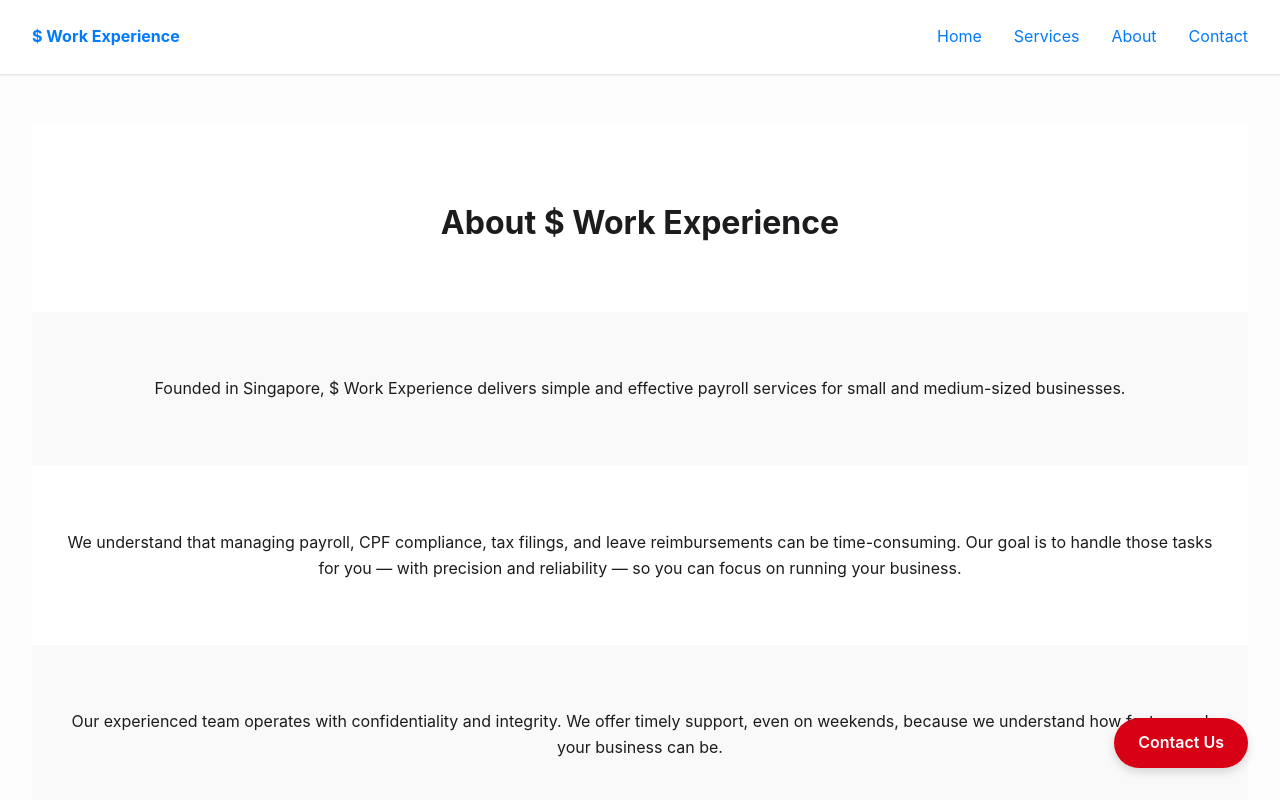
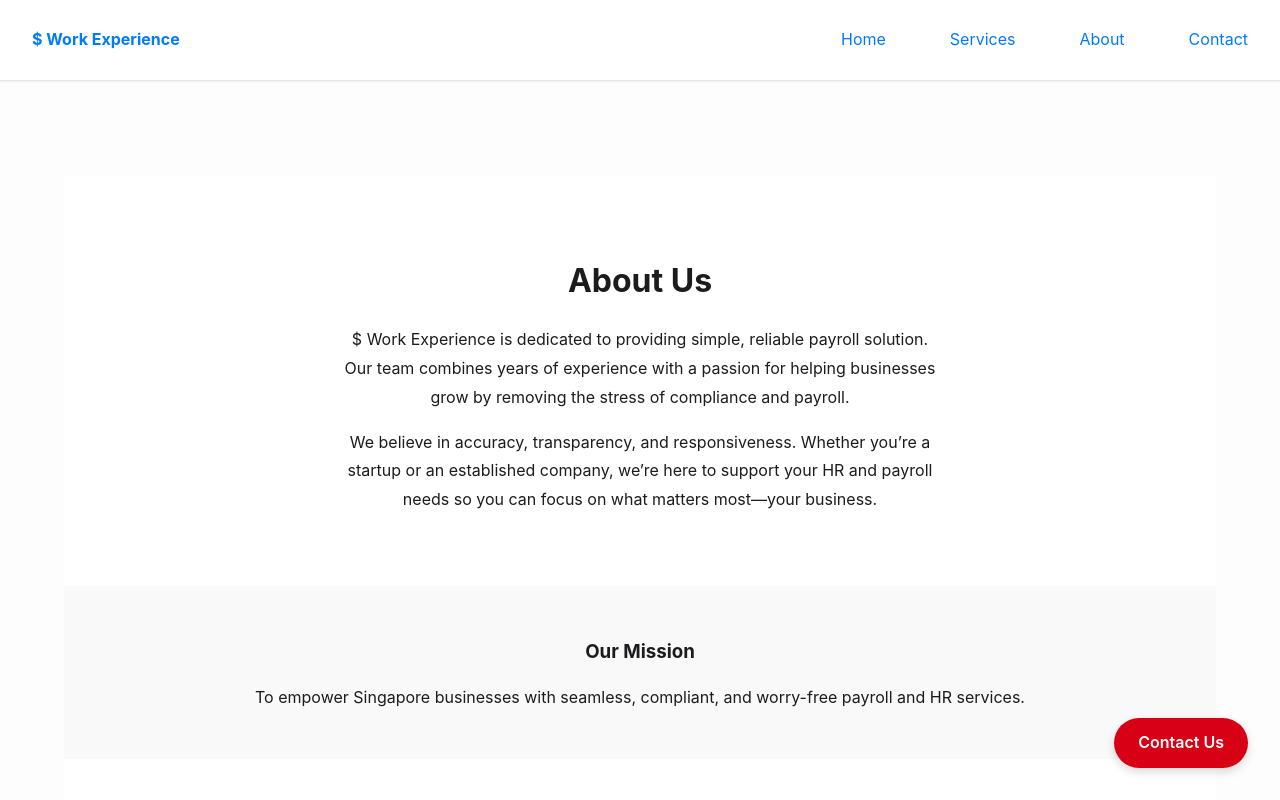
Before and after one commit to IHAT89/work-experience-site, a Next.js app: page /about in a window 1280 px wide. Shown: the top 800 px of the page. Built offline with nearby package versions, Linux system fonts and the light colour scheme.

Commit message:
Initial commit: stable version before hero graphic changes

```diff
--- a/components/Layout.js
+++ b/components/Layout.js
@@ -1,15 +1,21 @@
-// components/Layout.js
-import React from 'react';
+import React, { useState } from 'react';
 import Link from 'next/link';
-import Head from 'next/head';
 import '../styles/globals.css';
 
 export default function Layout({ children }) {
+  const [menuOpen, setMenuOpen] = useState(false);
+  const toggleMenu = () => setMenuOpen(!menuOpen);
+
   return (
     <>
       <header>
         <div><strong>$ Work Experience</strong></div>
-        <nav>
+
+        {/* Hamburger Icon */}
+        <button className="hamburger" onClick={toggleMenu}>☰</button>
+
+        {/* Navigation */}
+        <nav className={menuOpen ? 'nav open' : 'nav'}>
           <Link href="/" legacyBehavior><a>Home</a></Link>
           <Link href="/services" legacyBehavior><a>Services</a></Link>
           <Link href="/about" legacyBehavior><a>About</a></Link>
@@ -20,8 +26,8 @@ export default function Layout({ children }) {
       <main>{children}</main>
 
       {/* Floating Contact Button */}
-      <Link href="/contact" legacyBehavior>
-        <a className="floating-cta">Contact Us</a>
+      <Link href="/contact#name" className="floating-cta">
+        Contact Us
       </Link>
 
       <footer>
--- a/pages/_app.js
+++ b/pages/_app.js
@@ -1,9 +1,13 @@
-// pages/_app.js
 import Head from 'next/head';
+import Script from 'next/script';
+import { useRouter } from 'next/router';
 import '../styles/globals.css';
 import Layout from '../components/Layout';
 
 export default function App({ Component, pageProps }) {
+  const router = useRouter();
+  const canonicalUrl = `https://workexperience.sg${router.asPath === '/' ? '' : router.asPath}`;
+
   return (
     <>
       <Head>
@@ -17,18 +21,18 @@ export default function App({ Component, pageProps }) {
           content="Singapore payroll, CPF, IRAS, salary disbursement, reimbursements, compliance services, HR support"
         />
         <meta name="robots" content="index, follow" />
-
-        {/* ✅ This is the correct favicon line */}
         <link rel="icon" href="/favicon.ico" />
-
+        <link rel="apple-touch-icon" href="/apple-touch-icon.png" />
+        <link rel="canonical" href={canonicalUrl} />
         {/* Open Graph / Facebook */}
         <meta property="og:title" content="$ Work Experience – Payroll Simplified" />
-        <meta property="og:description" content="Fast, accurate payroll and compliance services for growing businesses in Singapore." />
+        <meta
+          property="og:description"
+          content="Fast, accurate payroll and compliance services for growing businesses in Singapore."
+        />
         <meta property="og:image" content="/images/hero-illustration.png" />
-        {/* Update this once you have your domain: */}
-        {/* <meta property="og:url" content="https://yourdomain.com" /> */}
+        {/* <meta property="og:url" content="https://workexperience.sg" /> */}
         <meta property="og:type" content="website" />
-
         {/* Twitter Card */}
         <meta name="twitter:card" content="summary_large_image" />
         <meta name="twitter:title" content="$ Work Experience – Payroll Simplified" />
@@ -36,6 +40,26 @@ export default function App({ Component, pageProps }) {
         <meta name="twitter:image" content="/images/hero-illustration.png" />
       </Head>
 
+      {/* Google Analytics (replace G-XXXXXXXXXX with your GA4 Measurement ID) */}
+      <Script
+        src="https://www.googletagmanager.com/gtag/js?id=G-XXXXXXXXXX"
+        strategy="afterInteractive"
+      />
+      <Script
+        id="google-analytics"
+        strategy="afterInteractive"
+        dangerouslySetInnerHTML={{
+          __html: `
+            window.dataLayer = window.dataLayer || [];
+            function gtag(){dataLayer.push(arguments);}
+            gtag('js', new Date());
+            gtag('config', 'G-XXXXXXXXXX', {
+              page_path: window.location.pathname,
+            });
+          `,
+        }}
+      />
+
       <Layout>
         <Component {...pageProps} />
       </Layout>
--- a/pages/about.js
+++ b/pages/about.js
@@ -1,43 +1,47 @@
 // pages/about.js
 import Head from 'next/head';
+
 export default function About() {
   return (
     <>
       <Head>
-     <title>About Us | $ Work Experience</title>
-        <meta name="description" content="Learn more about our team and mission at $ Work Experience." />
-        <meta property="og:title" content="About Us | $ Work Experience" />
-        <meta property="og:description" content="Learn more about our team and mission at $ Work Experience." />
+        <title>About | $ Work Experience</title>
+        <meta
+          name="description"
+          content="Learn more about $ Work Experience, our mission, and our team."
+        />
       </Head>
+
+      <main>
         <section className="section">
-        <h2 className="section-title">About $ Work Experience</h2>
+          <div className="container about-narrow">
+            <h2 className="section-title">About Us</h2>
+            <p>
+              $ Work Experience is dedicated to providing simple, reliable payroll solution.
+              Our team combines years of experience with a passion for helping businesses grow by removing the stress of compliance and payroll.
+            </p>
+            <p>
+              We believe in accuracy, transparency, and responsiveness. Whether you’re a startup or an established company, we’re here to support your HR and payroll needs so you can focus on what matters most—your business.
+            </p>
+          </div>
         </section>
-
         <section className="section-alt">
+          <div className="container">
+            <h3>Our Mission</h3>
             <p>
-          Founded in Singapore, $ Work Experience delivers simple and effective payroll services for small and medium-sized businesses.
+              To empower Singapore businesses with seamless, compliant, and worry-free payroll and HR services.
             </p>
+          </div>
         </section>
-
         <section className="section">
+          <div className="container">
+            <h3>Meet the Team</h3>
             <p>
-          We understand that managing payroll, CPF compliance, tax filings, and leave reimbursements can be time-consuming.
-          Our goal is to handle those tasks for you — with precision and reliability — so you can focus on running your business.
+              Our team is made up of payroll specialists, HR advisors, and tech enthusiasts who care about your success.
             </p>
+          </div>
         </section>
-
-      <section className="section-alt">
-        <p>
-          Our experienced team operates with confidentiality and integrity. We offer timely support, even on weekends,
-          because we understand how fast-paced your business can be.
-        </p>
-      </section>
-
-      <section className="section">
-        <p>
-          Whether you&apos;re just starting up or scaling fast, we adapt to your needs and ensure you remain compliant, efficient, and informed.
-        </p>
-      </section>
+      </main>
     </>
   );
 }
--- a/styles/globals.css
+++ b/styles/globals.css
@@ -1,3 +1,20 @@
+/* Consistent section spacing (top margin below header, bottom margin above footer) */
+html {
+  scroll-behavior: smooth;
+}
+
+main > section:first-of-type {
+  margin-top: 0;
+}
+
+main > section:last-of-type {
+  margin-bottom: 1rem;
+}
+
+main {
+  padding-top: 0; /* Space for sticky header */
+}
+
 body {
   margin: 0;
   font-family: -apple-system, BlinkMacSystemFont, "Segoe UI", Roboto, Helvetica, Arial, sans-serif;
@@ -8,7 +25,8 @@ body {
 
 header, footer {
   background-color: #ffffffcc;
-  padding: 1.5rem 2rem;
+  min-height: 80px;
+  padding: 0 2rem;
   display: flex;
   align-items: center;
   justify-content: space-between;
@@ -105,13 +123,44 @@ h1, h2, h3 {
 }
 
 .section-alt {
-  padding: 3rem 2rem;
+  padding-top: 2rem;
+  padding-bottom: 2rem;
+  padding-left: 2rem;
+  padding-right: 2rem;
   background-color: #f9f9f9;
+  /*opacity: 0; */
+  /*transform: translateY(24px);*/
+  /*transition: opacity 0.6s cubic-bezier(.4,0,.2,1), transform 0.6s cubic-bezier(.4,0,.2,1);*/
 }
 
 .section-title {
   font-size: 2rem;
   margin-bottom: 1rem;
+}
+
+.section:hover,
+.section-alt:hover {
+  box-shadow: 0 4px 16px rgba(0,0,0,0.06);
+  transition: box-shadow 0.3s;
+}
+
+.about-narrow {
+  max-width: 600px;
+  line-height: 1.8;
+  margin-bottom: 1.5rem;
+  margin-left: auto;
+  margin-right: auto;
+  text-align: center;
+}
+
+.no-bullets {
+  list-style-type: none;
+  padding-left: 0;
+  margin-left: 0;
+}
+
+#name {
+  scroll-margin-top: 80px; /* Adjust to match your header height */
 }
 
 /* Contact Form */
@@ -177,10 +226,61 @@ label {
   text-decoration: none;
   z-index: 1001;
   box-shadow: 0 4px 10px rgba(0, 0, 0, 0.15);
-  transition: transform 0.2s ease, background-color 0.2s ease;
+  transition:
+    transform 0.15s cubic-bezier(.4,2,.6,1),
+    background-color 0.2s,
+    box-shadow 0.2s;
 }
 
 .floating-cta:hover {
   background-color: #007aff;
-  transform: translateY(-2px);
+  transform: translateY(-4px) scale(1.04);
+  box-shadow: 0 8px 24px rgba(0,0,0,0.18);
 }
+
+.floating-cta:active {
+  transform: scale(0.98);
+}
+
+/* Responsive Navigation Styles */
+/* Responsive Hamburger Navigation */
+.hamburger {
+  display: none;
+  font-size: 1.5rem;
+  background: none;
+  border: none;
+  color: #007aff;
+  cursor: pointer;
+}
+
+.nav {
+  display: flex;
+  gap: 2rem;
+}
+
+@media (max-width: 768px) {
+  .hamburger {
+    display: block;
+  }
+
+  .nav {
+    display: none;
+    flex-direction: column;
+    position: absolute;
+    top: 4rem;
+    left: 0;
+    width: 100%;
+    background: #fff;
+    border-top: 1px solid #e5e5ea;
+    padding: 1rem 2rem;
+    z-index: 999;
+  }
+
+  .nav.open {
+    display: flex;
+  }
+
+  .nav a {
+    margin: 0.5rem 0;
+  }
+}
```
Also changed, not shown: pages/contact.js (+25 -80 lines), pages/index.js (+8 -5 lines), pages/services.js (+45 -32 lines), public/apple-touch-icon.png (added), public/robots.txt (added), 1 other file (tests, documents, lock files or other folders). Lines whose indentation alone changed are shown as unchanged.
